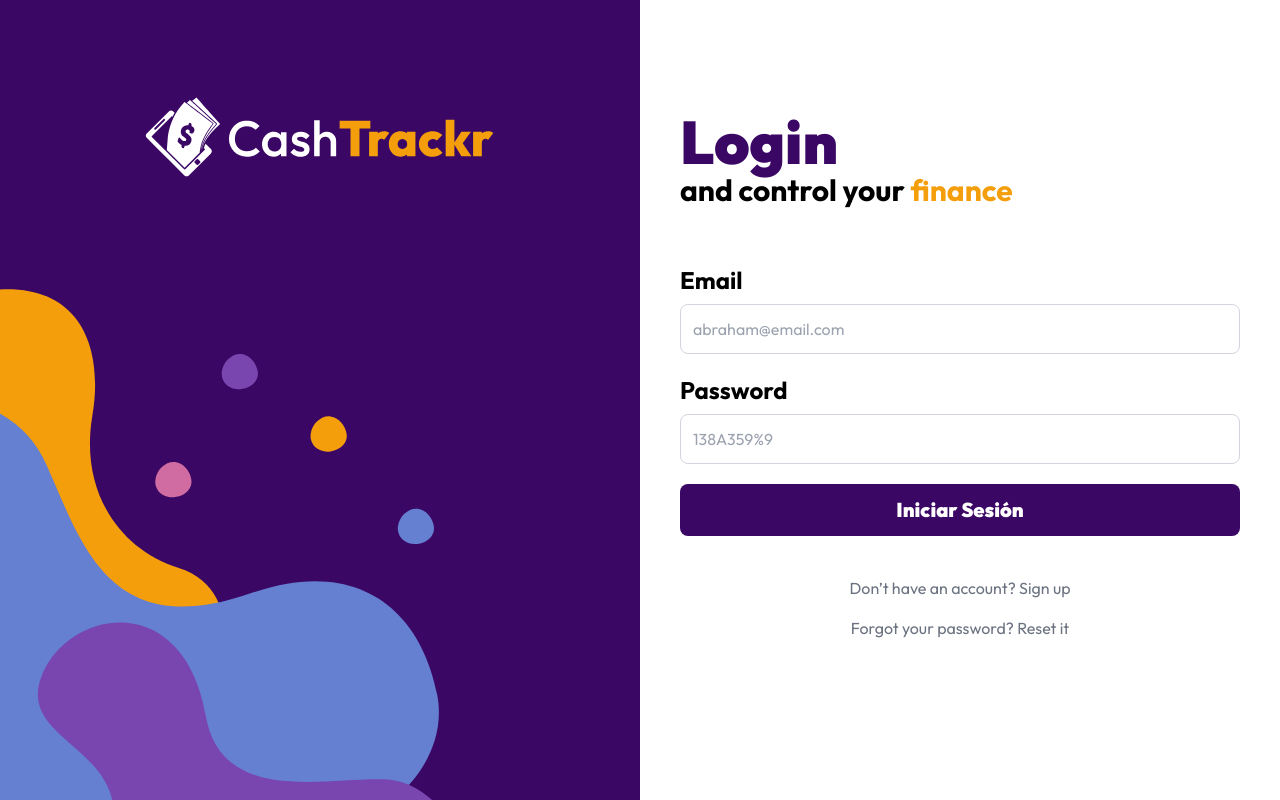
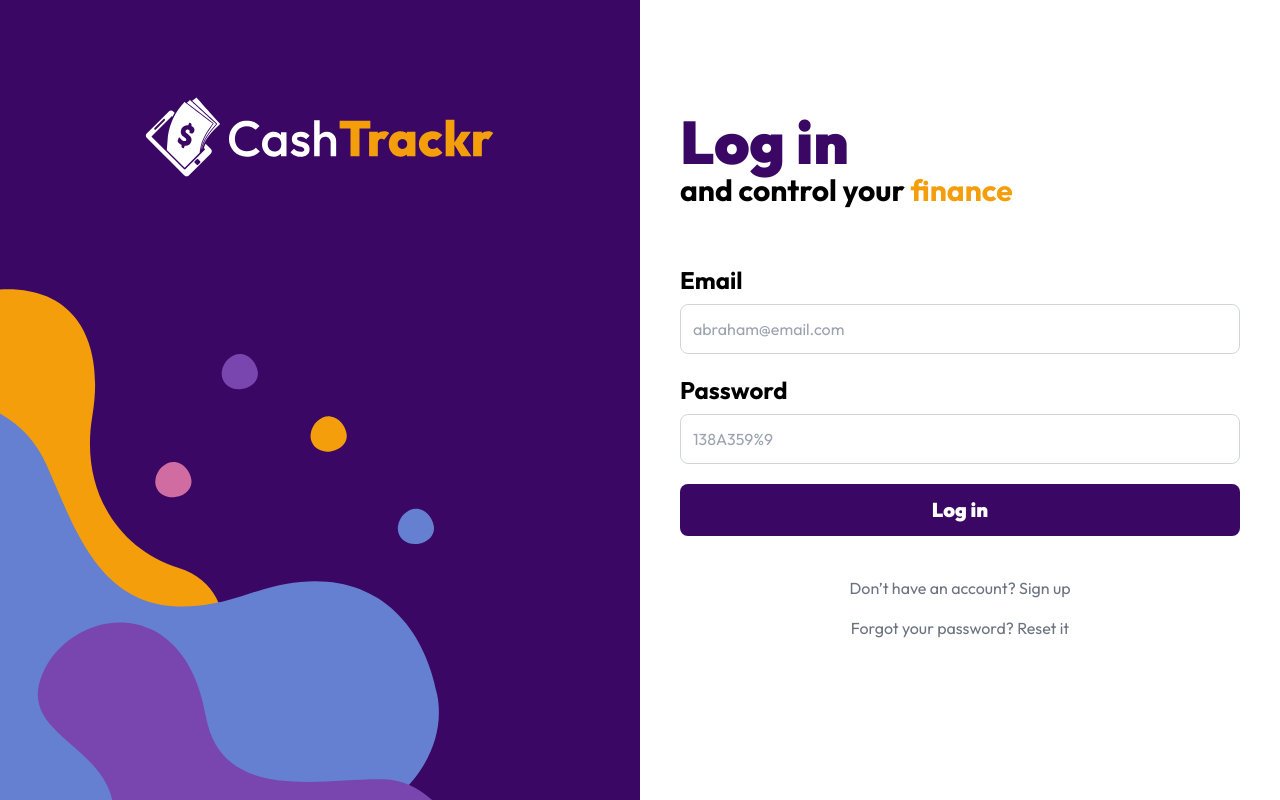
Before and after one commit to abraham1229/cashtrackr-page, a Next.js app: page /auth/login in a window 1280 px wide. Built offline with nearby package versions, Linux system fonts and the light colour scheme.

Commit message:
fix: name corrections

```diff
--- /dev/null
+++ b/actions/create-account-action.ts
@@ -0,0 +1,11 @@
+"use server"
+
+export async function register(formData: FormData) {
+  const registerFormData = {
+    email : formData.get('email'),
+    name : formData.get('name'),
+    password : formData.get('password'),
+    password_confirmation : formData.get('password_confirmation'),
+  }
+
+}
--- a/app/auth/login/page.tsx
+++ b/app/auth/login/page.tsx
@@ -11,7 +11,7 @@ export default function LoginPage() {
 
   return (
     <>
-      <h1 className="font-black text-6xl text-purple-950">Login</h1>
+      <h1 className="font-black text-6xl text-purple-950">Log in</h1>
       <p className="text-3xl font-bold"> and control your <span className="text-amber-500">finance</span></p>
       <LoginForm />
       <nav className="mt-10 flex flex-col space-y-4">
--- a/app/auth/register/page.tsx
+++ b/app/auth/register/page.tsx
@@ -8,7 +8,6 @@ export const metadata: Metadata = {
 }
 
 export default function RegisterPage() {
-
 
   return (
     <>
--- a/components/auth/LoginForm.tsx
+++ b/components/auth/LoginForm.tsx
@@ -36,7 +36,7 @@ export default function LoginForm() {
 
         <input
           type="submit"
-          value='Iniciar Sesión'
+          value='Log in'
           className="bg-purple-950 hover:bg-purple-800 w-full p-3 rounded-lg text-white font-black  text-xl cursor-pointer"
         />
       </form>
--- a/components/auth/RegisterForm.tsx
+++ b/components/auth/RegisterForm.tsx
@@ -1,10 +1,13 @@
 'use client'
+
+import { register } from "@/actions/create-account-action"
 
 export default function RegisterForm() {
   return (
     <form
       className="mt-14 space-y-5"
       noValidate
+      action={register}
     >
       <div className="flex flex-col gap-2">
         <label
@@ -47,7 +50,7 @@ export default function RegisterForm() {
       <div className="flex flex-col gap-2">
         <label
           className="font-bold text-2xl"
-        >Repetir Password</label>
+        >Repeat Password</label>
         <input
           id="password_confirmation"
           type="password"
@@ -59,7 +62,7 @@ export default function RegisterForm() {
 
       <input
         type="submit"
-        value='Registrarme'
+        value='Register'
         className="bg-purple-950 hover:bg-purple-800 w-full p-3 rounded-lg text-white font-black  text-xl cursor-pointer block"
       />
     </form>
```
